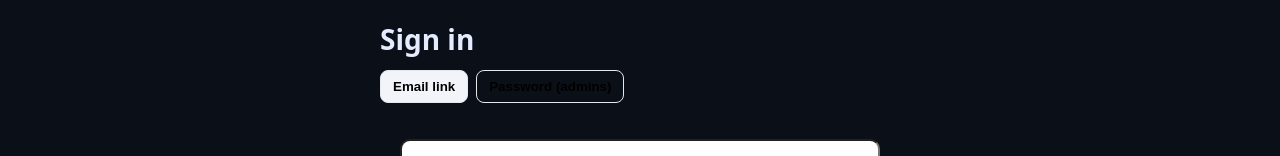
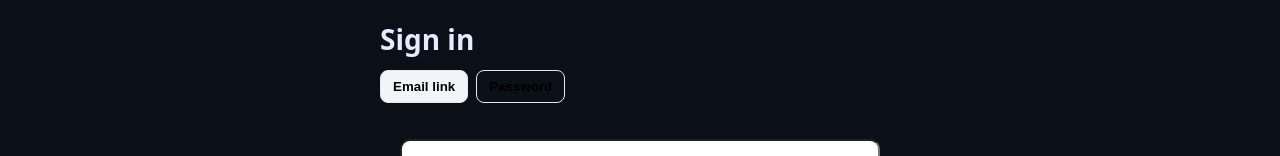
Before and after one commit to noahcasel-sketch/marketing-ark-site, a Next.js app: page /login in a window 1280 px wide. Shown: the part 155-311 px from the top of the page. Built offline with nearby package versions, Linux system fonts and the light colour scheme; no server answers.

Commit message:
Update page.tsx

```diff
--- a/app/login/page.tsx
+++ b/app/login/page.tsx
@@ -9,14 +9,7 @@ const supabase = createClient(
   process.env.NEXT_PUBLIC_SUPABASE_ANON_KEY!
 )
 
-// admins allowed to use password login
-const ADMIN_WHITELIST = new Set([
-  'noahcasel@marketing-ark.com',
-  'hudsoncrist@marketing-ark.com',
-  'alexanderkormeluk@marketing-ark.com',
-])
-
-type Mode = 'email' | 'admin'
+type Mode = 'email' | 'password'
 
 export default function LoginPage() {
   const [mode, setMode] = useState<Mode>('email')
@@ -30,7 +23,6 @@ export default function LoginPage() {
   const [info, setInfo] = useState<string | null>(null)
 
   const normEmail = useMemo(() => email.trim().toLowerCase(), [email])
-  const isAdminEmail = ADMIN_WHITELIST.has(normEmail)
 
   async function precheck(emailLower: string): Promise<'approved'|'pending'|'inactive'|'not_found'|undefined> {
     try {
@@ -42,25 +34,17 @@ export default function LoginPage() {
     }
   }
 
+  // Email link mode
   async function onSubmitEmail(e: React.FormEvent) {
     e.preventDefault()
     setError(null); setInfo(null); setSent(false)
 
     const status = await precheck(normEmail)
-    if (status === 'inactive') {
-      setInfo('This account is no longer active. If this is incorrect, please contact your manager.')
-      return
-    }
-    if (status === 'pending') {
-      setInfo('This email is pending approval.')
-      return
-    }
-    if (status !== 'approved') {
-      setInfo('This email is not recognized in our database.')
-      return
-    }
+    if (status === 'inactive') { setInfo('This account is no longer active. If this is incorrect, please contact your manager.'); return }
+    if (status === 'pending') { setInfo('This email is pending approval.'); return }
+    if (status !== 'approved') { setInfo('This email is not recognized in our database.'); return }
 
-    // ensure user exists (handles “signups disabled”)
+    // ensure user exists
     const seedRes = await fetch('/api/auth/seed-user', {
       method: 'POST',
       headers: { 'Content-Type': 'application/json' },
@@ -72,53 +56,31 @@ export default function LoginPage() {
       return
     }
 
-    // send magic link (no auto-create)
     setSending(true)
     const siteUrl = process.env.NEXT_PUBLIC_SITE_URL || window.location.origin
     const { error: otpErr } = await supabase.auth.signInWithOtp({
       email: normEmail,
-      options: {
-        emailRedirectTo: `${siteUrl}/auth/callback`,
-        shouldCreateUser: false
-      }
+      options: { emailRedirectTo: `${siteUrl}/auth/callback`, shouldCreateUser: false }
     })
     setSending(false)
-    if (otpErr) setError(otpErr.message)
-    else setSent(true)
+    if (otpErr) setError(otpErr.message); else setSent(true)
   }
 
-  async function onSubmitAdmin(e: React.FormEvent) {
+  // Password mode (for any approved rep/staff)
+  async function onSubmitPassword(e: React.FormEvent) {
     e.preventDefault()
-    setError(null); setInfo(null); setSent(false)
+    setError(null); setInfo(null)
 
-    // only the 3 admins can use password login
-    if (!isAdminEmail) {
-      setInfo('Password login is only available to admin accounts.')
-      return
-    }
-
-    // admin must still be recognized (staff or approved rep)
     const status = await precheck(normEmail)
-    if (status === 'inactive') {
-      setInfo('This account is no longer active. If this is incorrect, please contact your manager.')
-      return
-    }
-    if (status !== 'approved') {
-      setInfo('This email is not recognized in our database.')
-      return
-    }
+    if (status === 'inactive') { setInfo('This account is no longer active. If this is incorrect, please contact your manager.'); return }
+    if (status !== 'approved') { setInfo('This email is not recognized in our database.'); return }
 
     setSending(true)
     const { error: pwErr } = await supabase.auth.signInWithPassword({
-      email: normEmail,
-      password
+      email: normEmail, password
     })
     setSending(false)
-    if (pwErr) {
-      setError(pwErr.message)  // e.g., "Invalid login credentials"
-      return
-    }
-    // success → go to portal (change if another landing is preferred)
+    if (pwErr) { setError(pwErr.message); return }
     window.location.href = '/portal'
   }
 
@@ -131,28 +93,16 @@ export default function LoginPage() {
         <button
           type="button"
           onClick={() => setMode('email')}
-          style={{
-            padding: '8px 12px',
-            borderRadius: 8,
-            border: '1px solid #e5e7eb',
-            background: mode === 'email' ? '#f1f5f9' : 'transparent',
-            fontWeight: 600
-          }}
+          style={{ padding: '8px 12px', borderRadius: 8, border: '1px solid #e5e7eb', background: mode === 'email' ? '#f1f5f9' : 'transparent', fontWeight: 600 }}
         >
           Email link
         </button>
         <button
           type="button"
-          onClick={() => setMode('admin')}
-          style={{
-            padding: '8px 12px',
-            borderRadius: 8,
-            border: '1px solid #e5e7eb',
-            background: mode === 'admin' ? '#f1f5f9' : 'transparent',
-            fontWeight: 600
-          }}
+          onClick={() => setMode('password')}
+          style={{ padding: '8px 12px', borderRadius: 8, border: '1px solid #e5e7eb', background: mode === 'password' ? '#f1f5f9' : 'transparent', fontWeight: 600 }}
         >
-          Password (admins)
+          Password
         </button>
       </div>
 
@@ -161,55 +111,21 @@ export default function LoginPage() {
           <p>Check your email for the sign-in link.</p>
         ) : (
           <form onSubmit={onSubmitEmail} style={{ display: 'grid', gap: 16, padding: 20 }}>
-            <input
-              type="email"
-              value={email}
-              onChange={(e) => setEmail(e.target.value)}
-              placeholder="name@example.com"
-              required
-              style={{ height: 46, paddingInline: 12, borderRadius: 10 }}
-            />
+            <input type="email" value={email} onChange={(e) => setEmail(e.target.value)} placeholder="name@example.com" required style={{ height: 46, paddingInline: 12, borderRadius: 10 }} />
             {info && <p style={{ color: '#94a3b8', fontSize: 14 }}>{info}</p>}
             {error && <p style={{ color: '#ef4444', fontSize: 14 }}>{error}</p>}
-            <button
-              type="submit"
-              disabled={sending}
-              style={{ width: 'fit-content', padding: '10px 16px', borderRadius: 10, fontWeight: 600 }}
-            >
+            <button type="submit" disabled={sending} style={{ width: 'fit-content', padding: '10px 16px', borderRadius: 10, fontWeight: 600 }}>
               {sending ? 'Sending…' : 'Send magic link'}
             </button>
           </form>
         )
       ) : (
-        <form onSubmit={onSubmitAdmin} style={{ display: 'grid', gap: 16, padding: 20 }}>
-          <input
-            type="email"
-            value={email}
-            onChange={(e) => setEmail(e.target.value)}
-            placeholder="admin@marketing-ark.com"
-            required
-            style={{ height: 46, paddingInline: 12, borderRadius: 10 }}
-          />
-          <input
-            type="password"
-            value={password}
-            onChange={(e) => setPassword(e.target.value)}
-            placeholder="Password"
-            required
-            style={{ height: 46, paddingInline: 12, borderRadius: 10 }}
-          />
-          {!isAdminEmail && (
-            <p style={{ color: '#94a3b8', fontSize: 13 }}>
-              Password login is only for admin accounts (Noah, Hudson, Alexander).
-            </p>
-          )}
+        <form onSubmit={onSubmitPassword} style={{ display: 'grid', gap: 16, padding: 20 }}>
+          <input type="email" value={email} onChange={(e) => setEmail(e.target.value)} placeholder="name@example.com" required style={{ height: 46, paddingInline: 12, borderRadius: 10 }} />
+          <input type="password" value={password} onChange={(e) => setPassword(e.target.value)} placeholder="Password" required style={{ height: 46, paddingInline: 12, borderRadius: 10 }} />
           {info && <p style={{ color: '#94a3b8', fontSize: 14 }}>{info}</p>}
           {error && <p style={{ color: '#ef4444', fontSize: 14 }}>{error}</p>}
-          <button
-            type="submit"
-            disabled={sending}
-            style={{ width: 'fit-content', padding: '10px 16px', borderRadius: 10, fontWeight: 600 }}
-          >
+          <button type="submit" disabled={sending} style={{ width: 'fit-content', padding: '10px 16px', borderRadius: 10, fontWeight: 600 }}>
             {sending ? 'Signing in…' : 'Sign in'}
           </button>
         </form>
```
